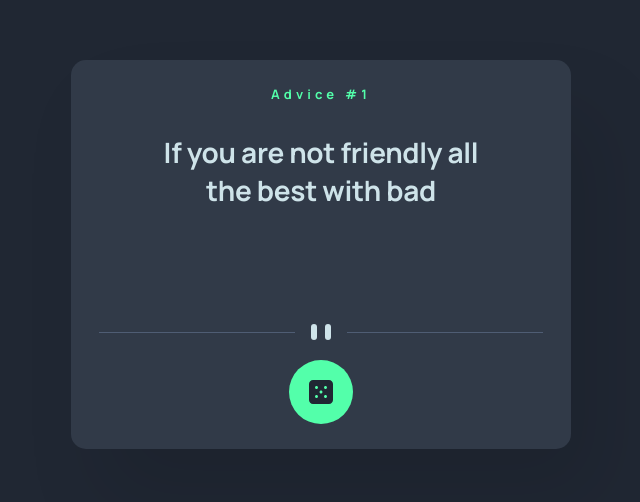
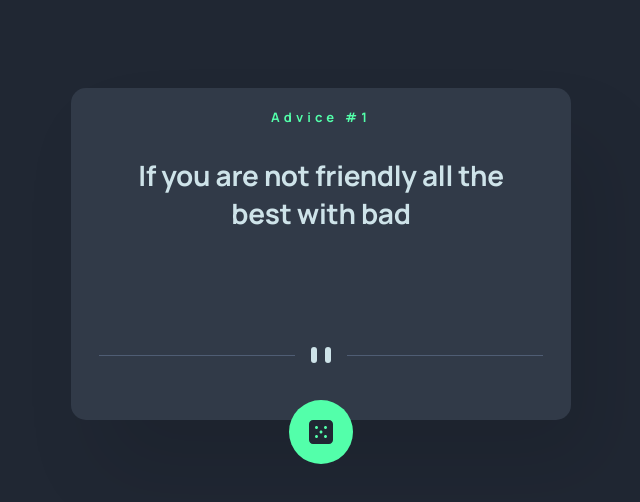
Before and after one commit to asdasdaasdasd12222/Advice-generator-app, a plain HTML site: page index.html in a window 1280 px wide. Shown: the part 146-648 px from the top of the page, without its empty margins (319-959 px from the left). Drawn offline with Linux system fonts and the light colour scheme.

Commit message:
Add files via upload
changed scss

```diff
--- a/scss/style.scss
+++ b/scss/style.scss
@@ -19,7 +19,7 @@ body{
     font-family: 'Manrope';
     max-width: 500px;
     min-width: 350px;
-    height: max-content;
+    height: 332px;
     padding-top: 20px;
     padding-bottom: 20px;
     box-shadow: 30px 50px 80px rgba(0, 0, 0, 0.100202);
@@ -28,11 +28,9 @@ body{
     flex-direction: column;
     justify-content: space-between;
     align-items: center;
-    padding: 25px;
     .generate{
-        margin-top: 15px;
-        width: 64px;
-        height: 64px;
+        padding: 20px;
+        transform: translateY(50%);
         background-color: #53FFAA;;
         border-radius: 100%;
         transition: 0.3s;
```
Also changed, not shown: css/style.css, 1 other file.
